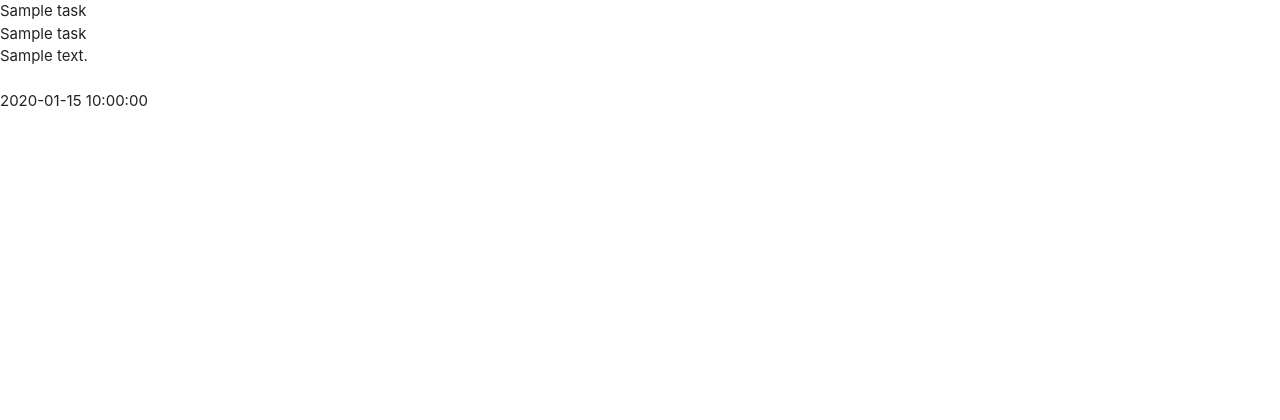
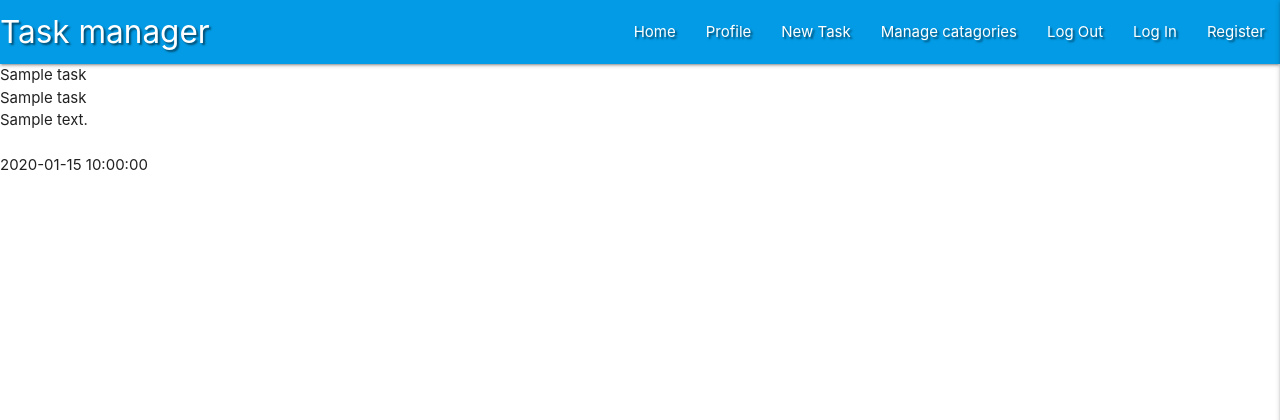
Before and after one commit to MarcSparks7/Task_Manager, a Flask app: page / in a window 1280 px wide. Shown: the top 420 px of the page. Run offline with Flask 2, Linux system fonts and the light colour scheme; a database or web service that is not in the repository returns one stand-in record (values such as "Sample title"); some libraries are stand-ins or nearby versions.

Commit message:
added nav bar from materialize and side nav

```diff
--- a/static/css/style.css
+++ b/static/css/style.css
@@ -0,0 +1,3 @@
+.text-shadow {
+    text-shadow: 2px 2px 2px rgba(0, 0, 0, 0.5);
+}
--- a/static/js/script.js
+++ b/static/js/script.js
@@ -0,0 +1,3 @@
+$(document).ready(function(){
+    $('.sidenav').sidenav({edge: "right"});
+  });
--- a/templates/base.html
+++ b/templates/base.html
@@ -13,6 +13,36 @@
 </head>
 <body>
 
+    <header>
+    <!---Top of Navbar-->
+        <nav class="nav-extended text-shadow light-blue darken-1">
+            <div class="nav-wrapper">
+                <a href="{{ url_for('get_tasks') }}" class="brand-logo">Task manager</a>
+                <a href="#" data-target="mobile-demo" class="sidenav-trigger right"><i class="fas fa-bars"></i></a>
+                <ul class="right hide-on-med-and-down">
+                    <li><a href="{{ url_for('get_tasks') }}">Home</a></li>
+                    <li><a href="#">Profile</a></li>
+                    <li><a href="#">New Task</a></li>
+                    <li><a href="#">Manage catagories</a></li>
+                    <li><a href="#">Log Out</a></li>
+                    <li><a href="#">Log In</a></li>
+                    <li><a href="#">Register</a></li>
+                </ul>
+            </div>
+        </nav>
+    <!---mobile side navbar-->
+    <ul class="sidenav" id="mobile-demo">
+    <li><h4 class="center-align light-blue-text test-darken-4">Task Manager</h4></li>
+        <li><a href="{{ url_for('get_tasks') }}">Home</a></li>
+        <li><a href="#">Profile</a></li>
+        <li><a href="#">New Task</a></li>
+        <li><a href="#">Manage catagories</a></li>
+        <li><a href="#">Log Out</a></li>
+        <li><a href="#">Log In</a></li>
+        <li><a href="#">Register</a></li>
+    </ul>
+    </header>
+
     {% block content %}
     {% endblock %}
 
```
